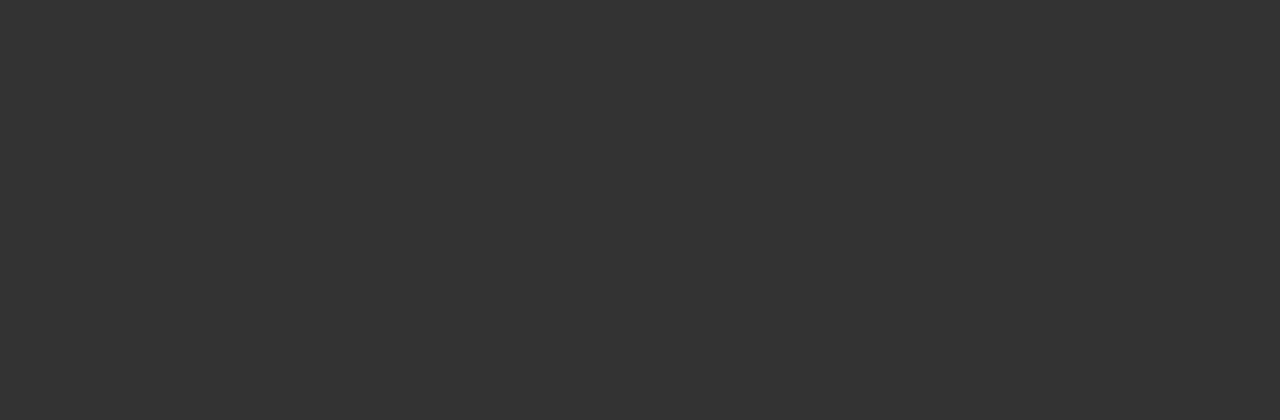
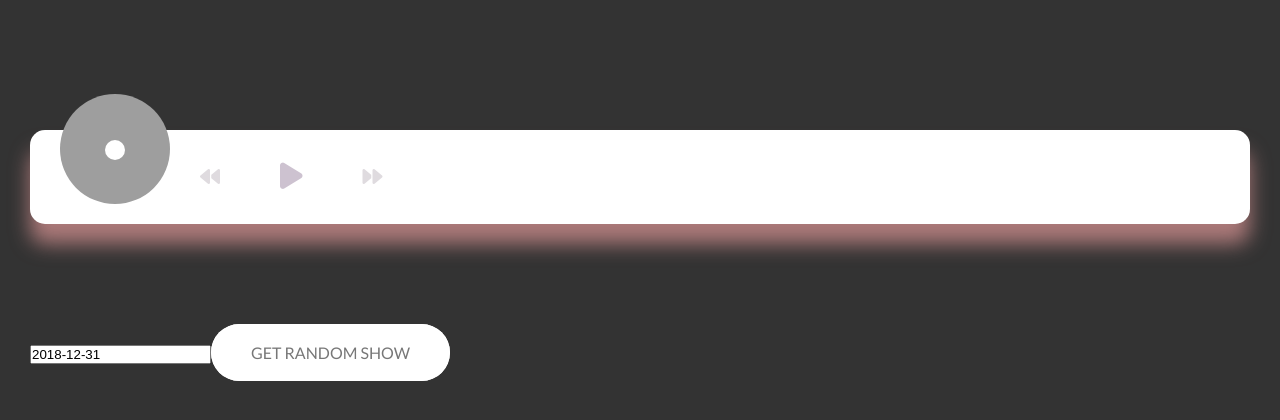
Before and after one commit to djdietrick/personal-website, a Vue app: page /random in a window 1280 px wide. Shown: the top 420 px of the page. Built offline with nearby package versions, Linux system fonts and the light colour scheme; grey boxes are pictures that could not be loaded.

Commit message:
Started random show

```diff
--- a/package.json
+++ b/package.json
@@ -7,6 +7,7 @@
     "build": "vue-cli-service build"
   },
   "dependencies": {
+    "axios": "^0.19.2",
     "vue": "^2.6.10",
     "vue-router": "^3.1.3",
     "vuex": "^3.1.2"
--- /dev/null
+++ b/src/components/music/RandomShow.vue
@@ -0,0 +1,264 @@
+<template>
+    <div>
+        <div class="music-container" id="music-container">
+        <div class="music-info">
+            <h4 id="title"></h4>
+            <div class="progress-container" id="progress-container">
+            <div class="progress" id="progress"></div>
+            </div>
+        </div>
+
+        <audio src="https://phish.in/audio/000/033/404/33404.mp3" id="audio"></audio>
+
+        <div class="img-container">
+            <img src="images/ukulele.jpg" alt="music-cover" id="cover" />
+        </div>
+        <div class="navigation">
+            <button id="prev" class="action-btn">
+            <i class="fas fa-backward"></i>
+            </button>
+            <button id="play" class="action-btn action-btn-big">
+            <i class="fas fa-play"></i>
+            </button>
+            <button id="next" class="action-btn">
+            <i class="fas fa-forward"></i>
+            </button>
+        </div>
+        </div>
+        <input v-model="currentShow" type="text">
+        <div class="btn btn--white" v-on:click="getNewShow">Get Random Show</div>
+    </div>
+</template>
+
+<script>
+import axios from 'axios';
+
+let audio, musicContainer, playBtn, prevBtn, nextBtn,
+  progress, progressContainer, title, cover = null;
+export default {
+    mounted: function() {
+      musicContainer = document.getElementById('music-container');
+      playBtn = document.getElementById('play');
+      prevBtn = document.getElementById('prev');
+      nextBtn = document.getElementById('next');
+
+      audio = document.getElementById('audio');
+      progress = document.getElementById('progress');
+      progressContainer = document.getElementById('progress-container');
+      title = document.getElementById('title');
+      cover = document.getElementById('cover');
+
+      // Event listeners
+      playBtn.addEventListener('click', () => {
+        const isPlaying = musicContainer.classList.contains('play');
+
+        if (isPlaying) {
+          this.pauseSong();
+        } else {
+          this.playSong();
+        }
+      });
+
+      // Change song
+      // prevBtn.addEventListener('click', prevSong);
+      // nextBtn.addEventListener('click', nextSong);
+
+      // Time/song update
+      audio.addEventListener('timeupdate', this.updateProgress);
+
+      // Click on progress bar
+      progressContainer.addEventListener('click', this.setProgress);
+
+      // Song ends
+      // audio.addEventListener('ended', nextSong);
+
+      //this.getNewShow();
+    },
+    methods: {
+      playSong: function() {
+        musicContainer.classList.add('play');
+      playBtn.querySelector('i.fas').classList.remove('fa-play');
+      playBtn.querySelector('i.fas').classList.add('fa-pause');
+
+      audio.play();
+      },
+      pauseSong: function() {
+        musicContainer.classList.remove('play');
+        playBtn.querySelector('i.fas').classList.add('fa-play');
+        playBtn.querySelector('i.fas').classList.remove('fa-pause');
+
+        audio.pause();
+      },
+      prevSong: function() {
+
+      },
+      updateProgress: function(e) {
+        const { duration, currentTime } = e.srcElement;
+        const progressPercent = (currentTime / duration) * 100;
+        progress.style.width = `${progressPercent}%`;
+      },
+      setProgress: function(e) {
+        const width = this.clientWidth;
+        const clickX = e.offsetX;
+        const duration = audio.duration;
+
+        audio.currentTime = (clickX / width) * duration;
+      },
+      getNewShow: function() {
+        console.log("getting new show");
+        // const url = "http://phish.in/api/vi/random-show/";
+        // this.$http.get(url).then((result) => {
+        //   currentShow = result.data.date;
+        // }).catch((err) => {
+        //   console.log(err);
+        // });
+      }
+    },
+    data() {
+      return {
+        currentShow: "2018-12-31",
+        tracks: [],
+        currentIndex: 0
+      }
+    },
+    watch: {
+      currentShow: async function(newDate, oldDate) {
+        const baseUrl = "http://phish.in/api/v1/show-on-date/";
+        const url = baseUrl +  newDate;
+
+        this.$http.get(url).then((result) => {
+          console.log(result);
+        }).catch((err) => {
+          console.log(err);
+        });
+
+        this.currentIndex = 0;
+        //const res = await axios.get(url);
+        //console.log(res);
+      }
+    }
+}
+</script>
+
+<style lang="scss">
+    .music-container {
+  background-color: #fff;
+  border-radius: 15px;
+  box-shadow: 0 20px 20px 0 rgba(252, 169, 169, 0.6);
+  display: flex;
+  padding: 20px 30px;
+  position: relative;
+  margin: 100px 0;
+  z-index: 10;
+}
+
+.img-container {
+  position: relative;
+  width: 110px;
+}
+
+.img-container::after {
+  content: '';
+  background-color: #fff;
+  border-radius: 50%;
+  position: absolute;
+  bottom: 100%;
+  left: 50%;
+  width: 20px;
+  height: 20px;
+  transform: translate(-50%, 50%);
+}
+
+.img-container img {
+  border-radius: 50%;
+  object-fit: cover;
+  height: 110px;
+  width: inherit;
+  position: absolute;
+  bottom: 0;
+  left: 0;
+  animation: rotate 3s linear infinite;
+
+  animation-play-state: paused;
+}
+
+.music-container.play .img-container img {
+  animation-play-state: running;
+}
+
+@keyframes rotate {
+  from {
+    transform: rotate(0deg);
+  }
+
+  to {
+    transform: rotate(360deg);
+  }
+}
+
+.navigation {
+  display: flex;
+  align-items: center;
+  justify-content: center;
+  z-index: 1;
+}
+
+.action-btn {
+  background-color: #fff;
+  border: 0;
+  color: #dfdbdf;
+  font-size: 20px;
+  cursor: pointer;
+  padding: 10px;
+  margin: 0 20px;
+}
+
+.action-btn.action-btn-big {
+  color: #cdc2d0;
+  font-size: 30px;
+}
+
+.action-btn:focus {
+  outline: 0;
+}
+
+.music-info {
+  background-color: rgba(255, 255, 255, 0.5);
+  border-radius: 15px 15px 0 0;
+  position: absolute;
+  top: 0;
+  left: 20px;
+  width: calc(100% - 40px);
+  padding: 10px 10px 10px 150px;
+  opacity: 0;
+  transform: translateY(0%);
+  transition: transform 0.3s ease-in, opacity 0.3s ease-in;
+  z-index: 0;
+}
+
+.music-container.play .music-info {
+  opacity: 1;
+  transform: translateY(-100%);
+}
+
+.music-info h4 {
+  margin: 0;
+}
+
+.progress-container {
+  background: #fff;
+  border-radius: 5px;
+  cursor: pointer;
+  margin: 10px 0;
+  height: 4px;
+  width: 100%;
+}
+
+.progress {
+  background-color: #fe8daa;
+  border-radius: 5px;
+  height: 100%;
+  width: 0%;
+  transition: width 0.1s linear;
+}
+</style>
--- a/src/main.js
+++ b/src/main.js
@@ -2,8 +2,20 @@ import Vue from 'vue'
 import App from './App.vue'
 import router from './router'
 import store from './store'
+import Axios from 'axios'
 
 Vue.config.productionTip = false
+
+Axios.defaults.headers.common['Authorization'] = "Bearer 1bee85049b5537e26f7c235a197e930eb7c9b776953bdaa8a6527ef59c1c8301df64e038aba8bf074cb12719ce01c09a";
+Axios.defaults.headers.common['Accept'] = "application/json";
+
+//Axios.defaults.headers.common['Access-Control-Allow-Origin'] = "*";
+//Axios.defaults.headers.common['Access-Control-Allow-Methods'] = "GET";
+Axios.defaults.headers.common['Access-Control-Request-Methods'] = "GET";
+//Axios.defaults.headers.common['Access-Control-Allow-Headers'] = 'Access-Control-Allow-Headers,Authorization,Accept';
+Axios.defaults.headers.common['Access-Control-Request-Headers'] = 'Authorization,Accept';
+
+Vue.prototype.$http = Axios;
 
 new Vue({
   router,
--- a/src/router/index.js
+++ b/src/router/index.js
@@ -2,10 +2,10 @@ import Vue from 'vue'
 import VueRouter from 'vue-router'
 import Home from '../views/Home.vue'
 import Games from '../views/Games.vue'
-import Snake from '../components/Snake.vue'
-import TicTacToe from '../components/TicTacToe.vue'
-import BrickBreaker from '../components/BrickBreaker.vue'
-
+import Snake from '../components/games/Snake.vue'
+import TicTacToe from '../components/games/TicTacToe.vue'
+import BrickBreaker from '../components/games/BrickBreaker.vue'
+import RandomShow from '../components/music/RandomShow'
 
 Vue.use(VueRouter)
 
@@ -39,6 +39,11 @@ const routes = [
         }
       }
     ]
+  },
+  {
+    path: '/random',
+    name: 'random',
+    component: RandomShow
   }
 ]
 
--- /dev/null
+++ b/src/styles/components/_button.scss
@@ -0,0 +1,96 @@
+.btn {
+    &,
+    &:link,
+    &:visited {
+        text-transform: uppercase;
+        text-decoration: none;
+        padding: 1.5rem 4rem;
+        display: inline-block;
+        border-radius: 10rem;
+        transition: all .2s;
+        position: relative;
+        font-size: $default-font-size;
+
+        //Change for the <button> element
+        border: none;
+        cursor: pointer;
+    }
+
+    &:hover {
+        transform: translateY(-3px);
+        box-shadow: 0 1rem 2rem rgba($color-black,.2);
+
+        &::after {
+            transform: scaleX(1.4) scaleY(1.6);
+            opacity: 0;
+        }
+    }
+
+    &:active,
+    &:focus {
+        outline: none;
+        transform: translateY(-1px);
+        box-shadow: 0 .5rem 1rem rgba($color-black,.2);
+    }
+
+    &--white {
+        background-color: $color-white;
+        color: $color-grey-dark;
+
+        &::after {
+            background-color: $color-white;
+        }
+    }
+
+    &--green {
+        background-color: $color-primary;
+        color: $color-white;
+
+        &::after {
+            background-color: $color-primary;
+        }
+    }
+
+    &::after {
+        content: "";
+        display: inline-block;
+        height: 100%;
+        width: 100%;
+        border-radius: 10rem;
+        position: absolute;
+        top: 0;
+        left: 0;
+        z-index: -1;
+        transition: all .4s;
+    }
+
+    &--animated {
+        animation: moveInBottom .5s ease-out .75s;
+        animation-fill-mode: backwards;
+    }
+}
+
+.btn-text {
+    &:link,
+    &:visited {
+        font-size: $default-font-size;
+        color: $color-primary;
+        display: inline-block;
+        text-decoration: none;
+        border-bottom: 1px solid $color-primary;
+        padding: 3px;
+        transition: all .2s;
+    }
+
+    &:hover {
+        background-color: $color-primary;
+        color: $color-white;
+        box-shadow: 0 1rem 2rem rgba($color-black, .15);
+        transform: translateY(-2px);
+    }
+
+    &:active {
+        box-shadow: 0 .5rem 1rem rgba($color-black, .15);
+        transform: translateY(0);
+    }
+}
--- a/src/styles/main.scss
+++ b/src/styles/main.scss
@@ -7,6 +7,7 @@
 @import "base/typography";
 @import "base/utilities";
 
+@import "components/button";
 @import "components/project-box";
 @import "components/snake";
 
```
Also changed, not shown: src/components/games/BrickBreaker.vue (renamed from src/components/BrickBreaker.vue), src/components/games/Snake.vue (renamed from src/components/Snake.vue), src/components/games/TicTacToe.vue (renamed from src/components/TicTacToe.vue), 1 other file (tests, documents, lock files or other folders).
